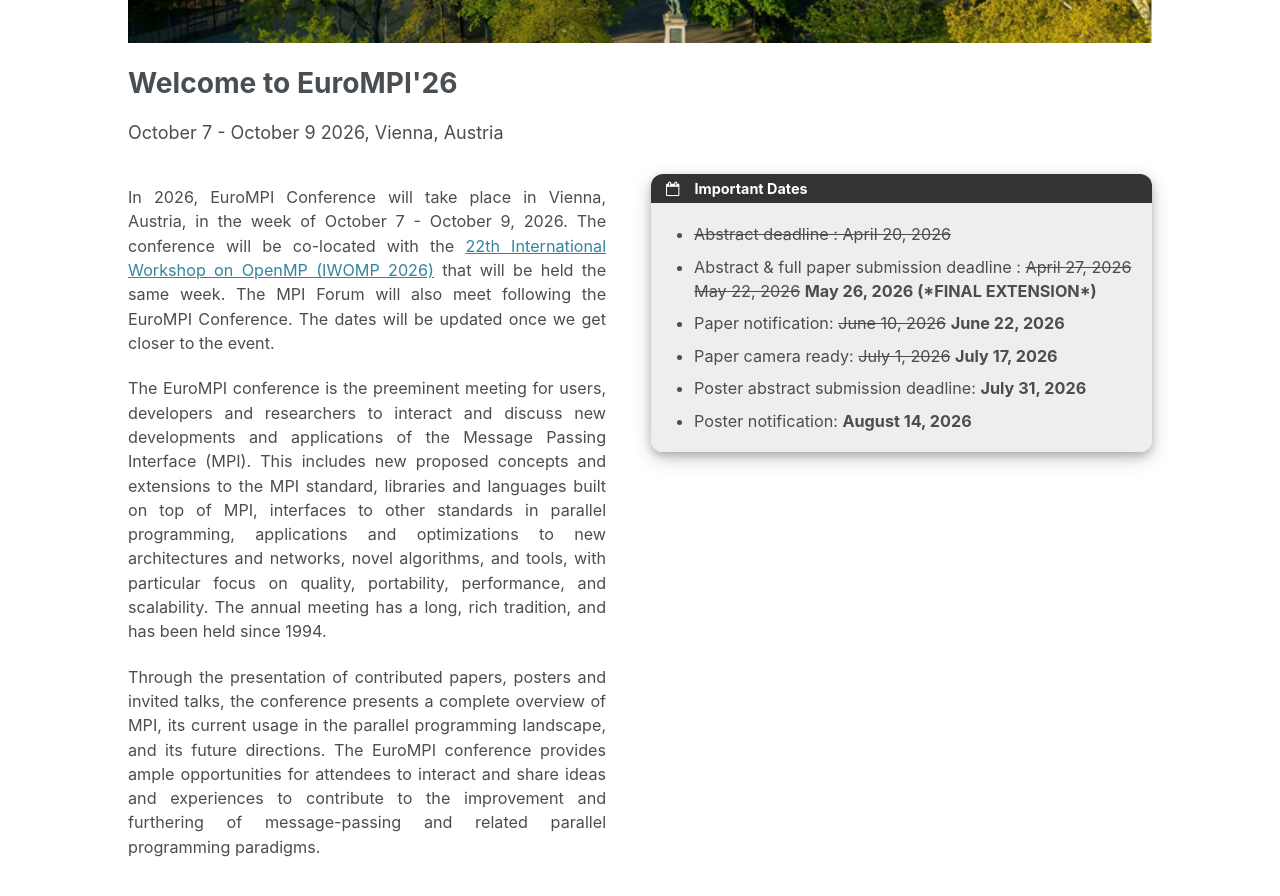
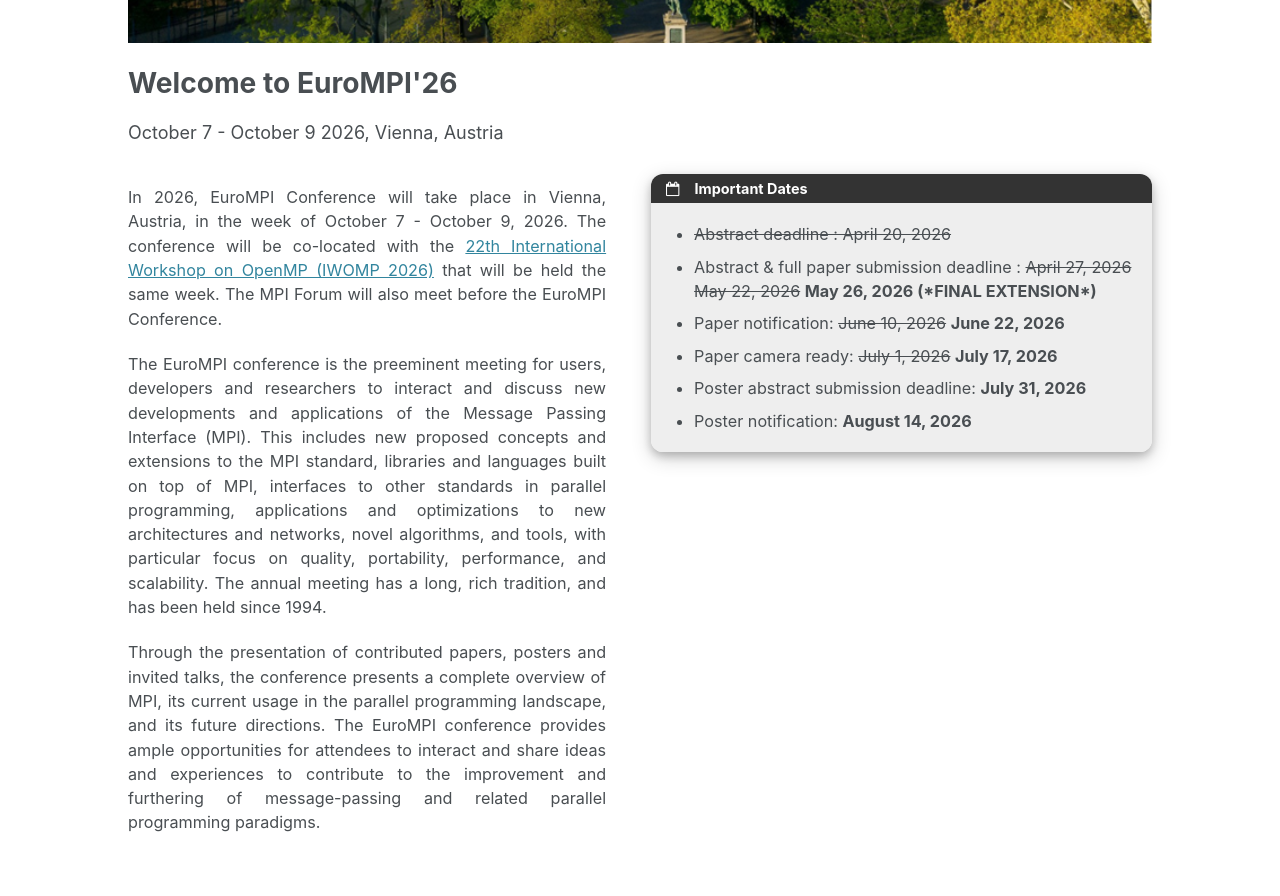
Before and after one commit to eurompi/eurompi.github.io, a Jekyll site: the page built from index.md, in a window 1280 px wide and 900 px high, scrolled down 533 px. Shown: the top 896 px of the window. Built offline with Jekyll 4.4.1, drawn with Linux system fonts in a browser that asks for light colours; cached includes are drawn as plain includes.

Commit message:
Minor textupdates and cleanup as the program is fixed
Signed-off-by: Christoph Niethammer <niethammer@hlrs.de>

```diff
--- a/index.md
+++ b/index.md
@@ -15,7 +15,7 @@
 
 
   <p>
-  In 2026, EuroMPI Conference will take place in Vienna, Austria, in the week of October 7 - October 9, 2026. The conference will be co-located with the <a href="https://www.iwomp.org">22th International Workshop on OpenMP (IWOMP 2026)</a> that will be held the same week. The MPI Forum will also meet following the EuroMPI Conference. The dates will be updated once we get closer to the event.
+  In 2026, EuroMPI Conference will take place in Vienna, Austria, in the week of October 7 - October 9, 2026. The conference will be co-located with the <a href="https://www.iwomp.org">22th International Workshop on OpenMP (IWOMP 2026)</a> that will be held the same week. The MPI Forum will also meet before the EuroMPI Conference.
   </p>
 
   <p>
@@ -25,18 +25,6 @@
   <p>
   Through the presentation of contributed papers, posters and invited talks, the conference presents a complete overview of MPI, its current usage in the parallel programming landscape, and its future directions. The EuroMPI conference provides ample opportunities for attendees to interact and share ideas and experiences to contribute to the improvement and furthering of message-passing and related parallel programming paradigms.
   </p>
-<!---
-<p>
-EuroMPI/USA is made possible through the generous support of the following organisations and sponsors.
-<table border="0">
-  <tr>
-    <td><img src="assets/ansys-sponsor-180.png" alt="Ansys" width="180" style="margin-right: 1cm"></td>
-    <td><img src="assets/mpi-forum-logo.jpg" alt="MPI Forum" width="180" style="margin-left: 1em"></td>
-    <td><img src="assets/sponsor-logo-openmp.png" alt="OpenMP ARB" width="180" style="margin-left: 1em"></td>
-  </tr>
-</table>
-</p>
--->
 </div>
 
 
```
Also changed, not shown: other parts of index.md (+0 -2 lines), _pages/call.md (+1 -1 lines).
